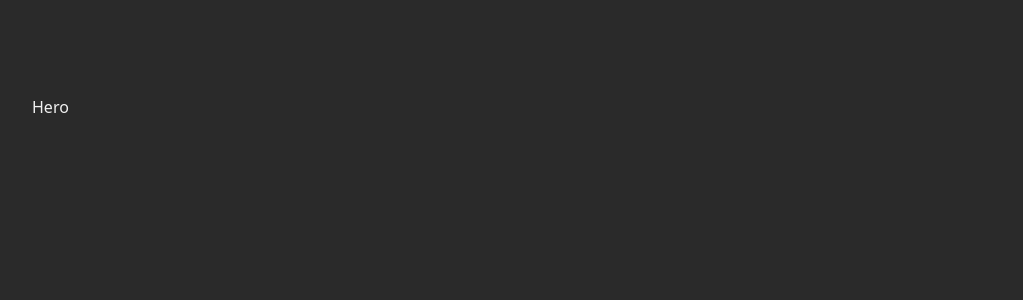
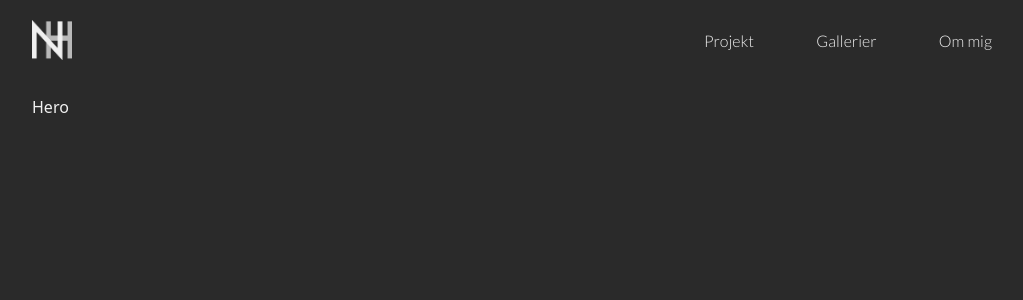
Before and after one commit to Nicklas-Holmqvist/portfolio-3-0, a Next.js app: page / in a window 1280 px wide. Shown: the top 300 px of the page, without its empty margins (128-1151 px from the left). Built offline with nearby package versions, Linux system fonts and the light colour scheme; a web font is replaced by a local one.

Commit message:
feat: create header with content

```diff
--- a/components/Layout.tsx
+++ b/components/Layout.tsx
@@ -4,6 +4,17 @@ import styled from 'styled-components';
 export interface Layout {}
 
 export const Layout: React.FC<Layout> = () => {
+  const Main = styled.main``;
+
+  const Section = styled.section`
+    height: 100vh;
+    padding: 6rem 10rem;
+  `;
+
+  const Article = styled.article`
+    height: 100vh;
+    padding: 6rem 10rem;
+  `;
   return (
     <Main>
       <Section role="contentinfo" aria-label="Bakgrundsbild för startsidan">
@@ -39,15 +50,3 @@ export const Layout: React.FC<Layout> = () => {
     </Main>
   );
 };
-
-const Main = styled.main``;
-
-const Section = styled.section`
-  height: 100vh;
-  padding: 6rem 10rem;
-`;
-
-const Article = styled.article`
-  height: 100vh;
-  padding: 6rem 10rem;
-`;
--- /dev/null
+++ b/components/NavHeader.tsx
@@ -0,0 +1,55 @@
+import React, { useEffect, useState } from 'react';
+import Image from 'next/image';
+import styled from 'styled-components';
+
+import { NavLink } from './NavLink';
+
+export interface NavHeader {}
+// Hämta hem från CMS
+const navLinks = ['Projekt', 'Gallerier', 'Om mig'];
+
+export const NavHeader: React.FC<NavHeader> = () => {
+  const [activeBackgroundColor, setActiveBackgroundColor] =
+    useState<boolean>(false);
+
+  const changeBackgroundColor: () => void = () => {
+    window.scrollY >= 80
+      ? setActiveBackgroundColor(true)
+      : setActiveBackgroundColor(false);
+  };
+
+  useEffect(() => {
+    window.addEventListener('scroll', changeBackgroundColor);
+  });
+
+  const Header = styled.header`
+    box-sizing: border-box;
+    position: fixed;
+    display: flex;
+    justify-content: space-between;
+    align-items: center;
+    width: 100%;
+    height: 80px;
+    padding: 0 10rem;
+    background-color: ${activeBackgroundColor ? '#2a2a2ada' : 'none'};
+    transition: all 0.5s;
+  `;
+
+  const Nav = styled.nav`
+    display: flex;
+    justify-content: space-between;
+    align-items: end;
+    width: ${navLinks.length * 6}rem;
+  `;
+
+  return (
+    <Header>
+      <Image src="/logo.png" alt="logo" width={40} height={40} />
+      <Nav>
+        {navLinks.map((navLink, index) => (
+          <NavLink key={index} linkText={navLink} />
+        ))}
+      </Nav>
+    </Header>
+  );
+};
--- /dev/null
+++ b/components/NavLink.tsx
@@ -0,0 +1,37 @@
+import Link from 'next/link';
+import React from 'react';
+import styled from 'styled-components';
+
+export interface NavLink {
+  linkText: string;
+}
+
+export const NavLink: React.FC<NavLink> = ({ linkText }) => {
+  const linkPath: string = linkText.toLowerCase().replace(' ', '_');
+
+  return (
+    <Link href={`#${linkPath}`}>
+      <LinkText>{linkText}</LinkText>
+    </Link>
+  );
+};
+
+const LinkText = styled.a`
+  position: relative;
+  text-decoration: none;
+  color: #f0f0f0;
+  cursor: pointer;
+  &:after {
+    content: '';
+    position: absolute;
+    background-color: #f0f0f0;
+    width: 0;
+    height: 2px;
+    bottom: -4px;
+    left: 0;
+    transition: 0.2s;
+  }
+  &:hover:after {
+    width: 100%;
+  }
+`;
--- a/pages/index.tsx
+++ b/pages/index.tsx
@@ -1,36 +1,14 @@
 import type { NextPage } from 'next';
 import Head from 'next/head';
-import Image from 'next/image';
+
 import { createGlobalStyle } from 'styled-components';
 
 import { Layout } from '../components/Layout';
+import { NavHeader } from '../components/NavHeader';
 
 const Home: NextPage = () => {
-  return (
-    <>
-      <Head>
-        <title>Nicklas Holmqvist portfolio | Fotograf och utvecklare</title>
-        <meta
-          name="description"
-          content="En portfolio skapad av Nicklas Holmqvist som en frontend utvecklare för att visa fotografier ur projektet Glömd värld i marks härad."
-        />
-        <link rel="icon" href="/favicon.ico" />
-      </Head>
-      <GlobalStyles />
-      <header>
-        {/* <Image src="" alt="" width="10" height="10" /> */}
-        <nav></nav>
-      </header>
-      <Layout />
-      <footer>Footer</footer>
-    </>
-  );
-};
-
-export default Home;
-
-const GlobalStyles = createGlobalStyle`
-  body {
+  const GlobalStyles = createGlobalStyle`
+  html,body {
     margin: 0px;
     padding: 0px;
     box-sizing: border-box;
@@ -47,4 +25,28 @@ const GlobalStyles = createGlobalStyle`
   p {
     font-family: 'Lato', sans-serif;
   }
+
+  a {
+    font-family: 'Lato', sans-serif;
+  }
 `;
+
+  return (
+    <>
+      <GlobalStyles />
+      <Head>
+        <title>Nicklas Holmqvist portfolio | Fotograf och utvecklare</title>
+        <meta
+          name="description"
+          content="En portfolio skapad av Nicklas Holmqvist som en frontend utvecklare för att visa fotografier ur projektet Glömd värld i marks härad."
+        />
+        <link rel="icon" href="/favicon.ico" />
+      </Head>
+      <NavHeader />
+      <Layout />
+      <footer>Footer</footer>
+    </>
+  );
+};
+
+export default Home;
```
Also changed, not shown: public/logo.png (added), 1 other file (tests, documents, lock files or other folders).
